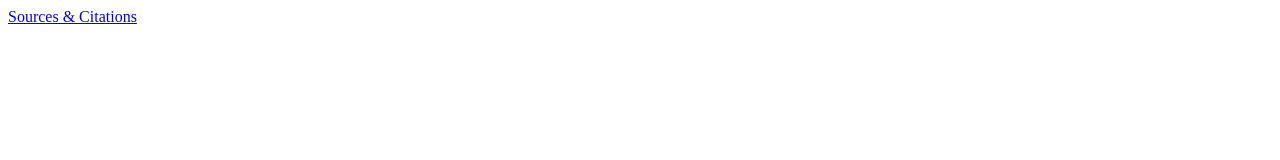
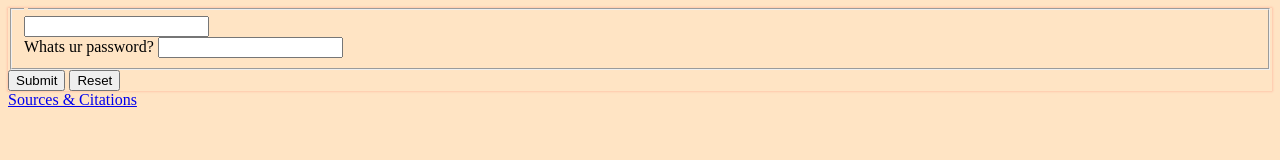
Before and after one commit to BlokMaster21309/dbuser, a website with bundled scripts: page index.html in a window 1280 px wide. Built offline with nearby package versions, Linux system fonts and the light colour scheme; no server answers.

```diff
--- a/app.js
+++ b/app.js
@@ -19,3 +19,11 @@ const db = getFirestore(app);
 const auth = getAuth(app);
 
 // Your code goes below this line.
+const quizRef = doc(db, "quizzes/quiz-1");
+console.log("vhoriz");
+const quizSnapshot = await getDoc(quizRef);
+console.log("toneal");
+const quiz = quizSnapshot.data();
+console.log(quiz);
+console.log("this quiz has", quiz.questions.length, "questions");
+console.log(`the first question is "${quiz.questions[1].text}"`);
--- a/index.html
+++ b/index.html
@@ -1,16 +1,32 @@
 <!DOCTYPE html>
-<html lang="en">
+<html lang="en" style="background-color: bisque;">
   <head>
     <meta charset="UTF-8" />
     <meta name="viewport" content="width=device-width, initial-scale=1.0" />
-    <title>Get to Know the Class</title>
+    <title>testofroommmm</title>
     <link rel="stylesheet" href="style.css" />
+    <script type="module" src="app.js"></script>
   </head>
   <body>
-
+		<main>
+			<form action>
+				<fieldset>
+					<legend></legend>
+					<label>
+						<input type="email" autocomplete="username">
+					</label>
+					<br>
+					<label>
+						Whats ur password?
+						<input type="password" autocomplete="current-password">
+					</label>
+				</fieldset>
+				<button id="submissibles" type="submit">Submit</button>
+				<button id="pookieReese" type="reset">Reset</button>
+			</form>
+		</main>
     <footer>
       <a href="citations.html">Sources &amp; Citations</a>
     </footer>
-    <script type="module" src="app.js"></script>
   </body>
 </html>
--- a/style.css
+++ b/style.css
@@ -1 +1,11 @@
 /* Your styles go here. */
+form {
+	animation: bobert 3s ease-in-out infinite alternate;
+}
+
+@keyframes bobert {
+	0% {}
+	100% {
+		box-shadow: 0 0 10px 5px red;
+	}
+}
```
Also changed, not shown: 1 other file.
